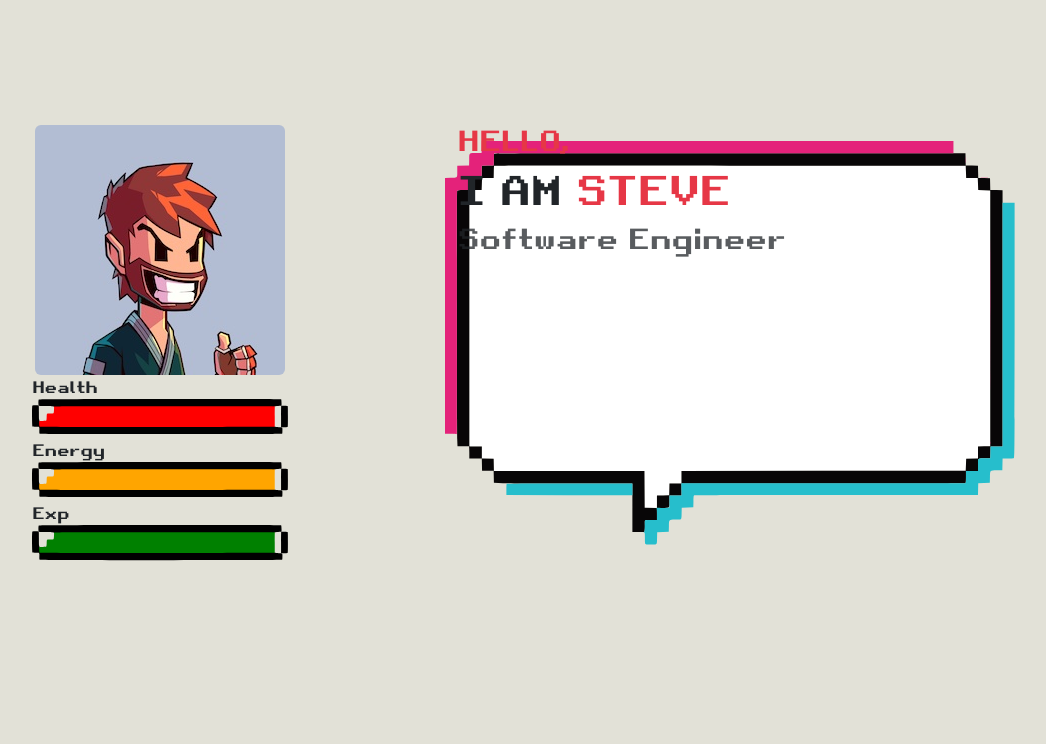
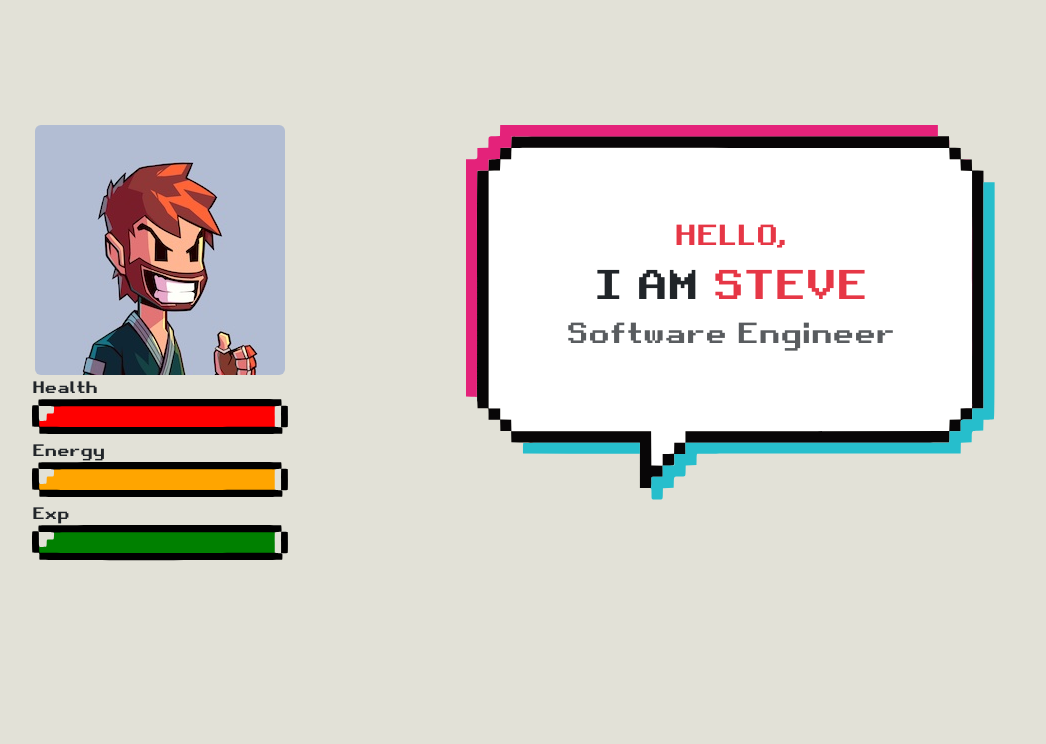
Before and after one commit to jukafah/portfolio, a Flask app: page / in a window 1280 px wide. Shown: the part 90-834 px from the top of the page, without its empty margins (195-1241 px from the left). Run offline with Flask 2, Linux system fonts and the light colour scheme.

Commit message:
fixes banner alignment and speech bubble

```diff
--- a/static/stylesheets/styles.css
+++ b/static/stylesheets/styles.css
@@ -128,6 +128,12 @@ body {
 .quote {
     max-width: 325px;
 }
+.salutation {
+    height: 375px;
+}
+.salutation-content {
+    max-width: 375px;
+}
 
 .social-link {
     color: var(--light-accent);
--- a/templates/_banner.html
+++ b/templates/_banner.html
@@ -1,6 +1,6 @@
 <div class="container bg-accent">
       <div class="row">
-          <div class="col-sm text-center">
+          <div class="col-md order-2 order-md-1 text-center">
               <img class="rounded" src="{{ url_for('static', filename='images/pfp.png') }}" alt="Me">
               <div class="bars vstack gap-1 mx-auto text-start">
                   <div class="bar">
@@ -17,14 +17,16 @@
                   </div>
               </div>
           </div>
-          <div class="col-sm bg-bubble">
-              <!-- speech bubble graphic -->
-              <h3 class="main-brand">HELLO,</h3>
-              <h1>I AM <span class="main-brand">STEVE</span></h1>
-              <!-- some divider -->
-              <!-- maybe make this delete and write in new results -->
-              <h3 class="text-muted">Software Engineer</h3>
-              <!-- Hot Sauce Connoisseur - Web3 Enthusiast -->
+          <div class="col-md order-1 order-md-2">
+              <div class="salutation bg-bubble text-center">
+                  <div class="salutation-content d-inline-flex h-100">
+                      <div class="align-self-center mb-5">
+                          <h3 class="main-brand">HELLO,</h3>
+                          <h1>I AM <span class="main-brand">STEVE</span></h1>
+                          <h3 class="text-muted">Software Engineer</h3>
+                      </div>
+                  </div>
+              </div>
           </div>
       </div>
   </div>
```
